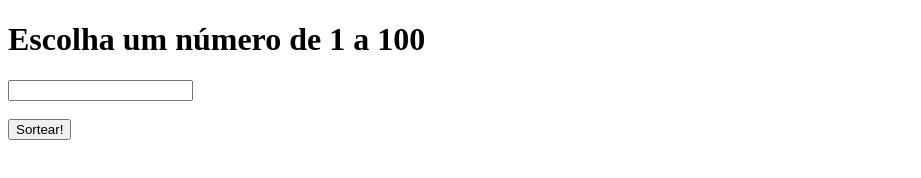
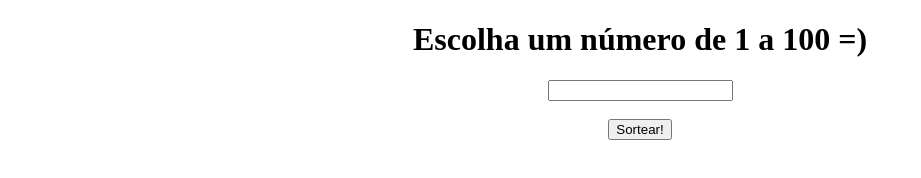
Before and after one commit to vanscoz/Projeto-Web-Sorteio, a website: page index.html in a window 1280 px wide. Shown: the whole page, without its empty margins (0-921 px from the left). Drawn offline with Linux system fonts and the light colour scheme.

Commit message:
Commit Aplicação Completa

```diff
--- a/index.html
+++ b/index.html
@@ -8,11 +8,13 @@
     </title>
 </head>
 <body>
-    <h1>Escolha um número de 1 a 100</h1>
-    <input type="text" id="numeroInformado" /><br /><br />
-    <button onclick="sortear()"> Sortear! </button>
-    <p id="resultado"></p>
-    <p id="sorteado"></p>
+    <div style="text-align:center;">
+        <h1>Escolha um número de 1 a 100 =)</h1>
+        <input type="text" id="numeroInformado" /><br /><br />
+        <button onclick="sortear()"> Sortear! </button>
+        <p id="resultado"></p>
+        <p id="sorteado"></p>
+    </div>
 
     <script>
         function sortear() {
```
